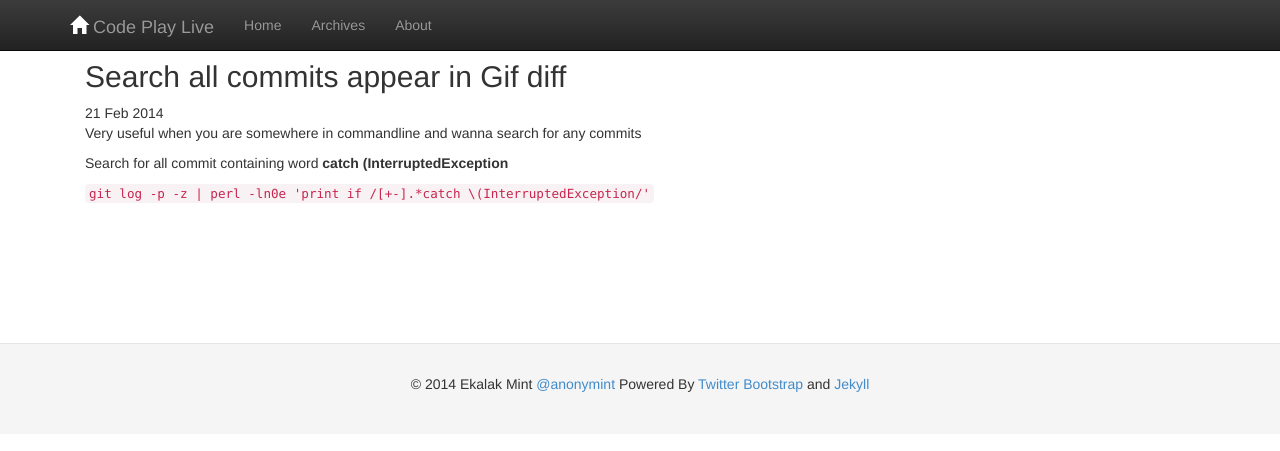
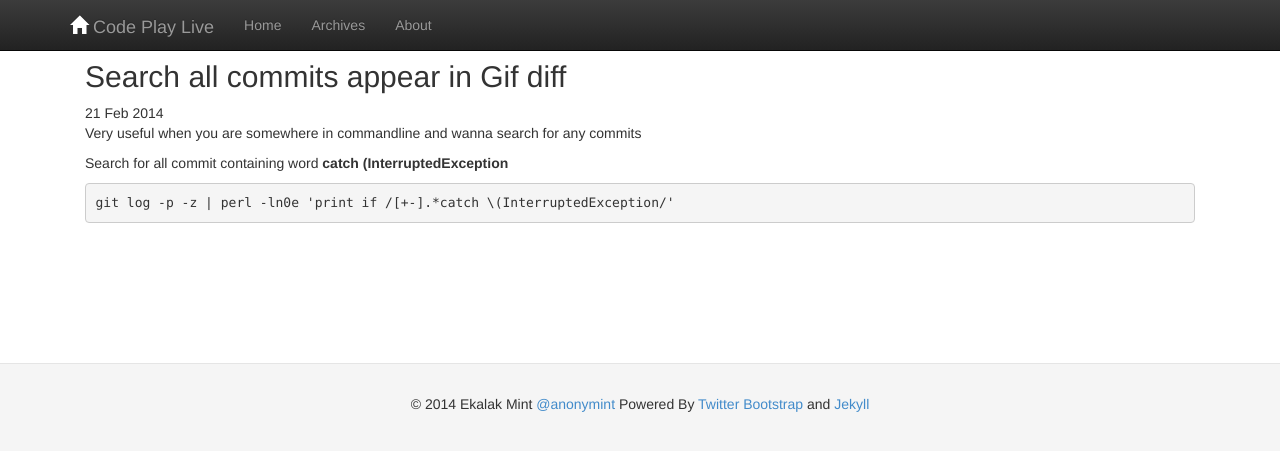
Before and after one commit to anonymint/anonymint.github.com, a Jekyll site: the page built from _posts/snippet/2014-02-21-Git-Search-Diff.md, in a window 1280 px wide. Shown: the top 451 px of the page. Built offline with Jekyll 4.4.1, drawn with Linux system fonts in a browser that asks for light colours; nearby versions of some CDN libraries.

Commit message:
Fix the code format for responsive web

```diff
--- a/_posts/snippet/2014-02-21-Git-Search-Diff.md
+++ b/_posts/snippet/2014-02-21-Git-Search-Diff.md
@@ -10,5 +10,5 @@ title: Search all commits appear in Gif diff
 <p> Search for all commit containing word <strong>catch (InterruptedException</strong></p>
 
 <p>
-	<code>git log -p -z | perl -ln0e 'print if /[+-].*catch \(InterruptedException/'</code>
+	<pre class="prettyprint">git log -p -z | perl -ln0e 'print if /[+-].*catch \(InterruptedException/'</pre>
 </p>
```
